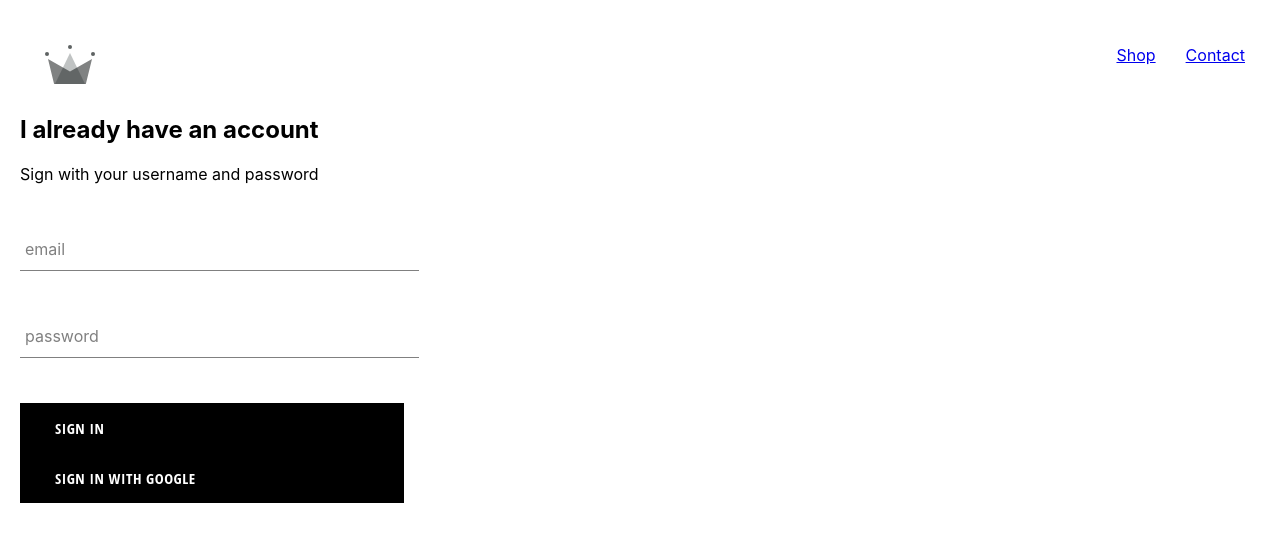
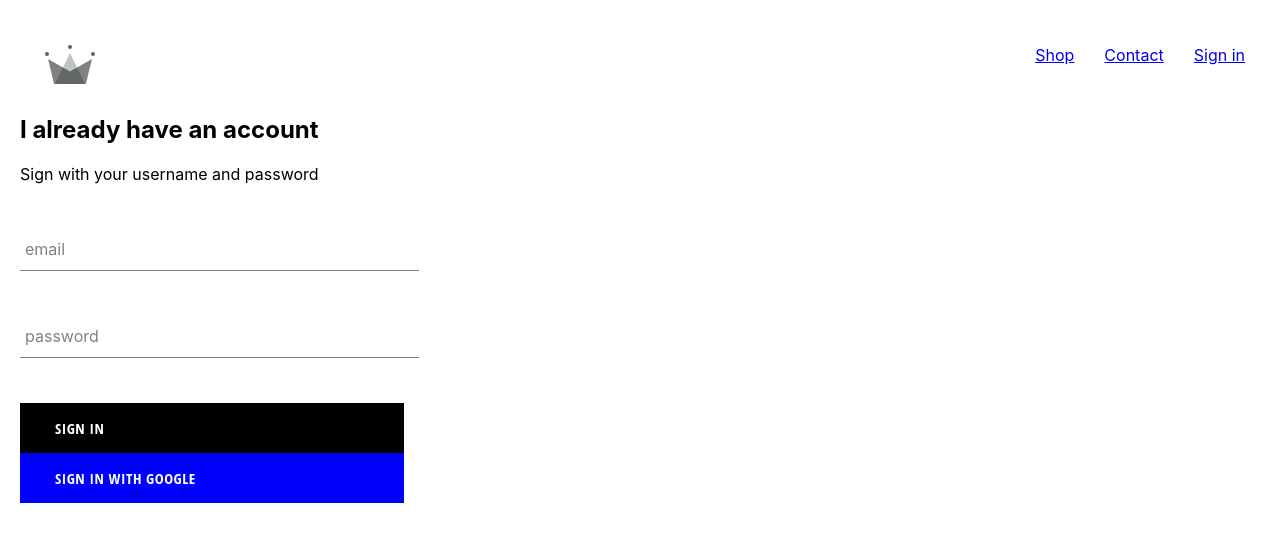
Before and after one commit to SchmidtPeti/book_store, a React (Create React App) app: page /signin in a window 1280 px wide. Shown: the top 542 px of the page. Built offline with nearby package versions, Linux system fonts and the light colour scheme; no server answers; the HTML template or start-up script is replaced by a standard one.

Commit message:
Google sign up

```diff
--- a/src/App.js
+++ b/src/App.js
@@ -5,12 +5,30 @@ import ShopPage from './pages/shop/shop.component';
 import {Route,Switch} from 'react-router-dom';
 import Header from './components/header/header.component';
 import SignInAndSignOut from './pages/sign-in-and-sign-out/sign-in-and-sign-out.component';
+import {auth} from './components/firebase/firebase.utils';
 
 
-function App() {
+class App extends React.Component{
+  constructor(){
+      super();
+      this.state = {
+          currentUser: {}
+      }
+    }
+    unscribeAuth = null;
+    componentDidMount(){
+      this.unscribeAuth = auth.onAuthStateChanged((user) => {
+          this.setState({currentUser : user});
+          console.log(user);
+      })
+    }
+    componentWillMount(){
+
+    }
+    render(){
         return (
             <div>
-        <Header/>
+                <Header currentUser={this.state.currentUser}/>
                 <Switch>
                     <Route exact={true} path={'/'} component={Homepage}/>
                     <Route exact={true} path={'/shop'} component={ShopPage}/>
@@ -19,5 +37,6 @@ function App() {
             </div>
         );
     }
+}
 
 export default App;
--- a/src/components/custom-button/custom-button.component.jsx
+++ b/src/components/custom-button/custom-button.component.jsx
@@ -1,9 +1,9 @@
 import React from 'react';
 import './custom-button.styles.scss';
 
-const CustomButton = ({children,...otherprops}) =>{
+const CustomButton = ({children,isGoogleSignIn,...otherprops}) =>{
     return(
-        <div className={'custom-button'} {...otherprops}>
+        <div className={`${isGoogleSignIn ? 'google-sign-in' : ''} custom-button`} {...otherprops}>
             {children}
         </div>
     )
--- a/src/components/custom-button/custom-button.styles.scss
+++ b/src/components/custom-button/custom-button.styles.scss
@@ -19,4 +19,10 @@
     color: black;
     border: 1px solid black;
   }
+  &.google-sign-in{
+    background-color: blue;
+    &:hover{
+      background-color: darkblue;
+    }
+  }
 }
--- a/src/components/header/header.component.jsx
+++ b/src/components/header/header.component.jsx
@@ -2,8 +2,9 @@ import React from 'react';
 import {Link} from 'react-router-dom';
 import './header.styles.scss';
 import {ReactComponent as Logo} from '../../assets/crown.svg';
+import {auth} from '../../components/firebase/firebase.utils';
 
-const Header = () =>{
+const Header = ({currentUser}) =>{
     return(
         <div className={'header'}>
             <Link className={'logo-container'} to={"/"}>
@@ -12,6 +13,18 @@ const Header = () =>{
             <div className={'options'}>
                 <Link className={'option'} to={'/shop'}>Shop</Link>
                 <Link className={'option'} to={'/shop'}>Contact</Link>
+                {
+                    currentUser ? (
+                        <div className={'option'} onClick={() => auth.signOut()}>
+                            Sign Out
+                        </div>
+                    ) :
+                    (
+                        <Link to={'/signup'} className={'option'}>
+                            Sign in
+                        </Link>
+                        )
+                }
             </div>
 
         </div>
--- a/src/components/header/header.styles.scss
+++ b/src/components/header/header.styles.scss
@@ -20,6 +20,7 @@
 
     .option {
       padding: 10px 15px;
+      cursor: pointer;
     }
   }
 }
--- a/src/components/signin/sign-in.component.jsx
+++ b/src/components/signin/sign-in.component.jsx
@@ -30,7 +30,7 @@ class SignIn extends React.Component{
                     <FormInput type="text" name={'email'} value={this.state.email} handleChange={this.HandleChange} label={'email'}/>
                     <FormInput type="password" name={'password'} value={this.state.password} handleChange={this.HandleChange} label={'password'}/>
                     <CustomButton type={'submit'}>Sign in</CustomButton>
-                    <CustomButton type={'submit'} onClick={signinwithGoogle}>Sign in with google</CustomButton>
+                    <CustomButton type={'submit'} isGoogleSignIn={true} onClick={signinwithGoogle}>Sign in with google</CustomButton>
 
                 </form>
             </div>
```
Lines whose indentation alone changed are shown as unchanged.
